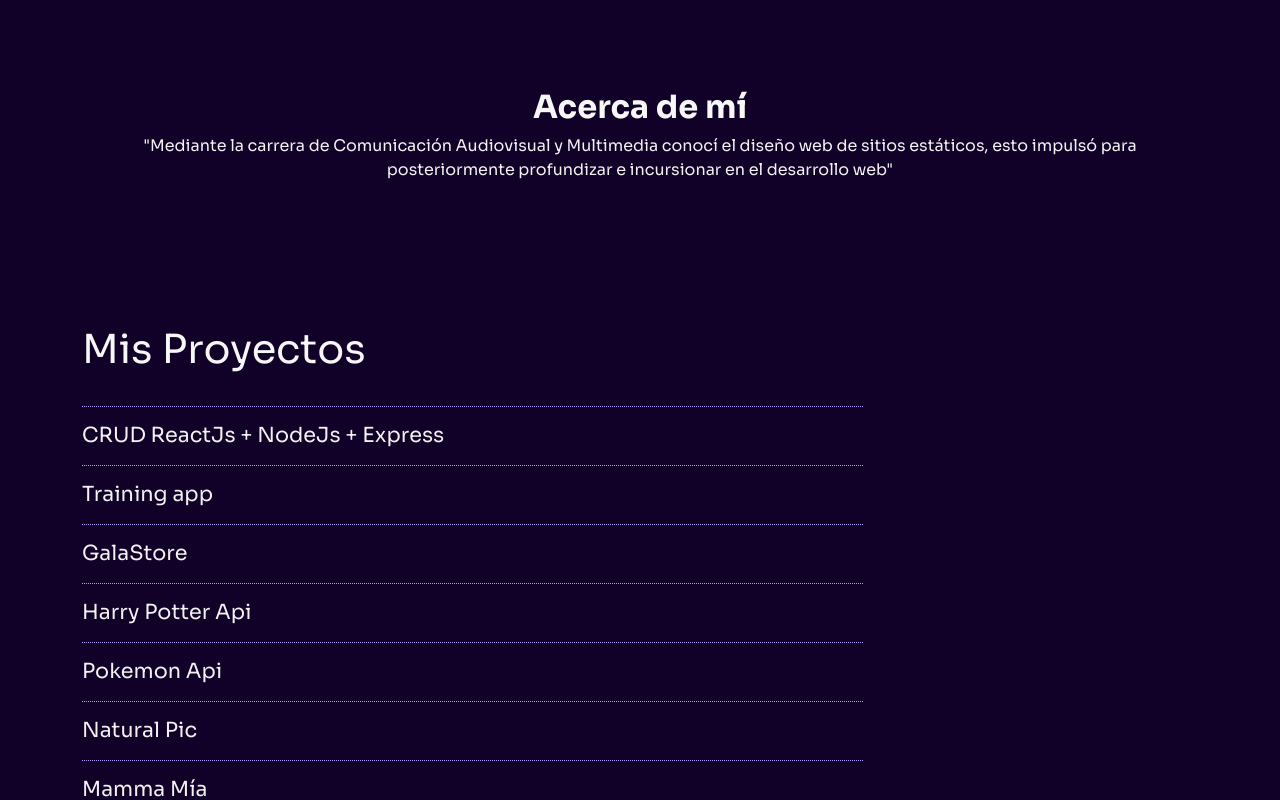
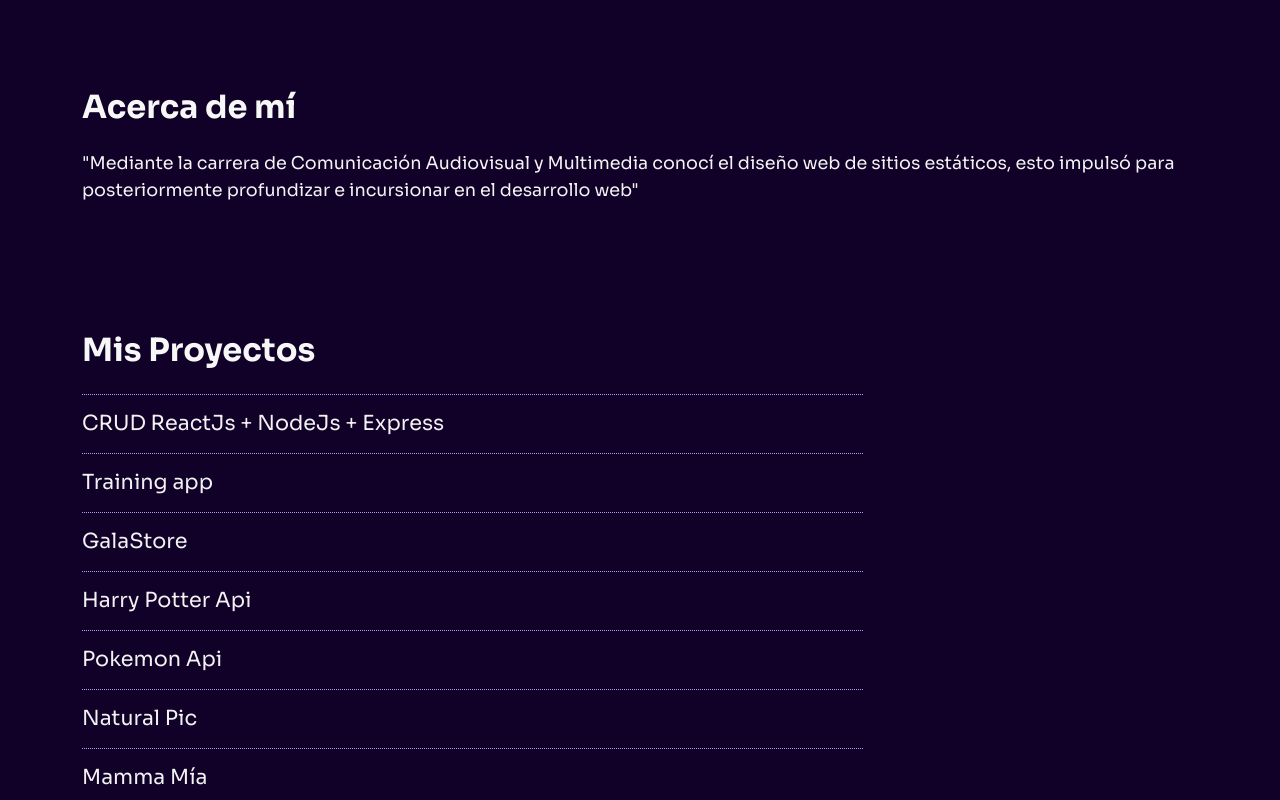
Before and after one commit to ssalinascalibar/portfolio, a React (Create React App) app: page / in a window 1280 px wide. Shown: the part 840-1640 px from the top of the page. Built offline with nearby package versions, Linux system fonts and the light colour scheme.

Commit message:
mod styles home

```diff
--- /dev/null
+++ b/src/assets/css/about.css
@@ -0,0 +1,10 @@
+.p-section{
+    text-align: left;
+}
+
+@media screen and (min-width: 992px){
+    .p-section{
+        font-size: 1.1em;
+    }
+
+}
--- a/src/assets/css/home.css
+++ /dev/null
@@ -1,3 +0,0 @@
-.mis-proyectos{
-    padding: 0 1rem;
-}
--- a/src/assets/css/projects.css
+++ b/src/assets/css/projects.css
@@ -1,6 +1,6 @@
-.projects-wrap{
+/* .projects-wrap{
     margin-top: 2rem;
-}
+} */
 .projects-wrap h3{
     display: inline;
     font-size: 1.1em;
--- a/src/components/AboutMe.jsx
+++ b/src/components/AboutMe.jsx
@@ -1,18 +1,17 @@
 import React from "react";
+
+//css
+import '../assets/css/about.css'
 
 export default function AboutMe() {
   return (
     <div className="container">
       <h2>Acerca de mí</h2>
-      <div className="row">
-        <div className="col">
           <p className="p-section" data-aos="fade" data-aos-duration="3000">
             "Mediante la carrera de Comunicación Audiovisual y Multimedia conocí
             el diseño web de sitios estáticos, esto impulsó para posteriormente
             profundizar e incursionar en el desarrollo web"
           </p>
-        </div>
-      </div>
     </div>
   );
 }
--- a/src/components/Projects.jsx
+++ b/src/components/Projects.jsx
@@ -23,7 +23,7 @@ export default function Projects() {
 
   return (
     <div className="container">
-      <h1>Mis Proyectos</h1>
+      <h2>Mis Proyectos</h2>
       <ul className="projects-wrap" data-aos="fade" data-aos-duration="3000">
         {projects?.map((p, i) => (
           <li key={i} id="project-list">
--- a/src/index.css
+++ b/src/index.css
@@ -1,4 +1,4 @@
-body {
+/* body {
   margin: 0;
   font-family: -apple-system, BlinkMacSystemFont, 'Segoe UI', 'Roboto', 'Oxygen',
     'Ubuntu', 'Cantarell', 'Fira Sans', 'Droid Sans', 'Helvetica Neue',
@@ -10,7 +10,7 @@ body {
 code {
   font-family: source-code-pro, Menlo, Monaco, Consolas, 'Courier New',
     monospace;
-}
+} */
 
 * {
   margin: 0;
@@ -29,12 +29,14 @@ body{
 
 section{
   margin: 8rem 0 8rem 0;
+  padding: 0 1.5rem;
 }
 
 h2{
   font-weight: 700;
+  margin-bottom: 1.5rem;
 }
 
-h2, .p-section{
-  text-align: center;
+h2{
+  text-align: left;
 }
--- a/src/views/Home.jsx
+++ b/src/views/Home.jsx
@@ -6,19 +6,15 @@ import AboutMe from "../components/AboutMe";
 import Header from "../components/Header";
 import Projects from "../components/Projects";
 
-//css
-import '../assets/css/home.css';
-
-
 export default function Home() {
   return (
     <div>
       <Header />
       <main>
-        <section>
+        <section id="sobre-mi">
           <AboutMe />
         </section>
-        <section className="mis-proyectos">
+        <section id="mis-proyectos">
           <Projects />
         </section>
       </main>
```
